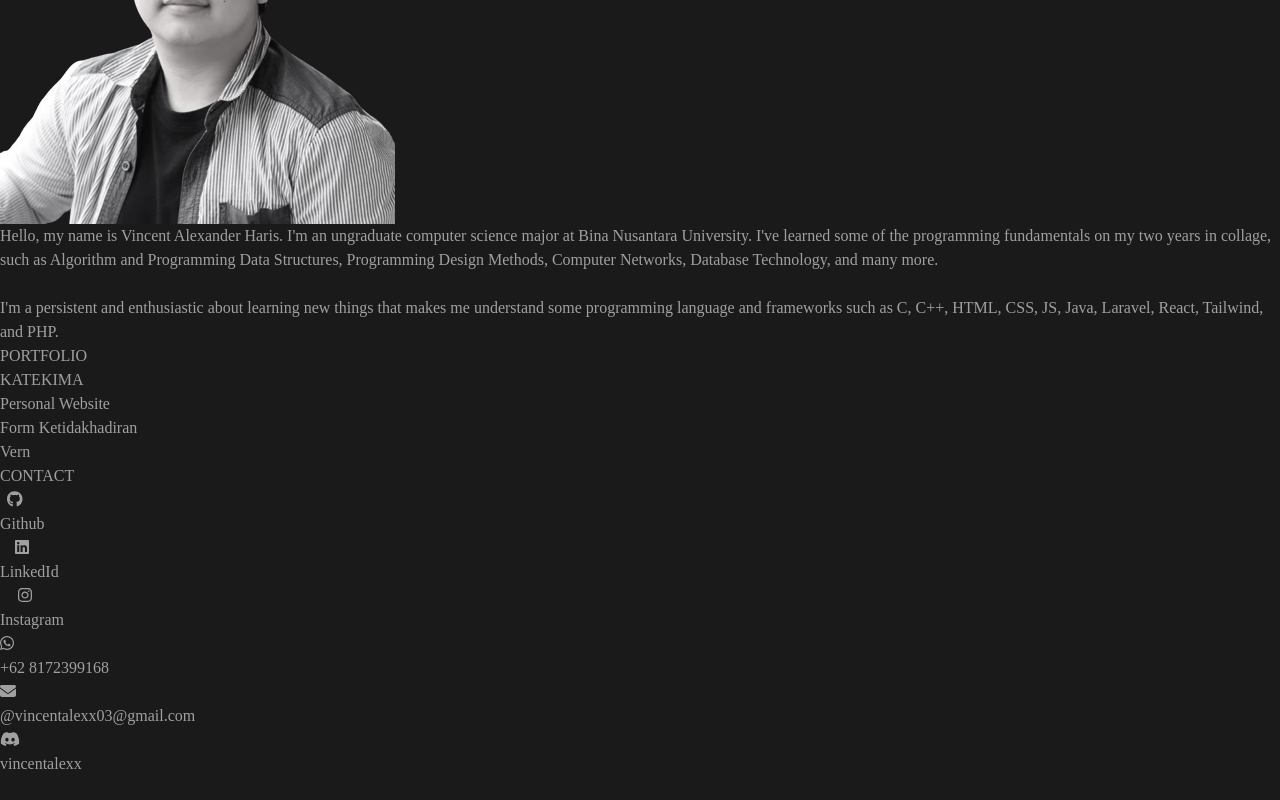
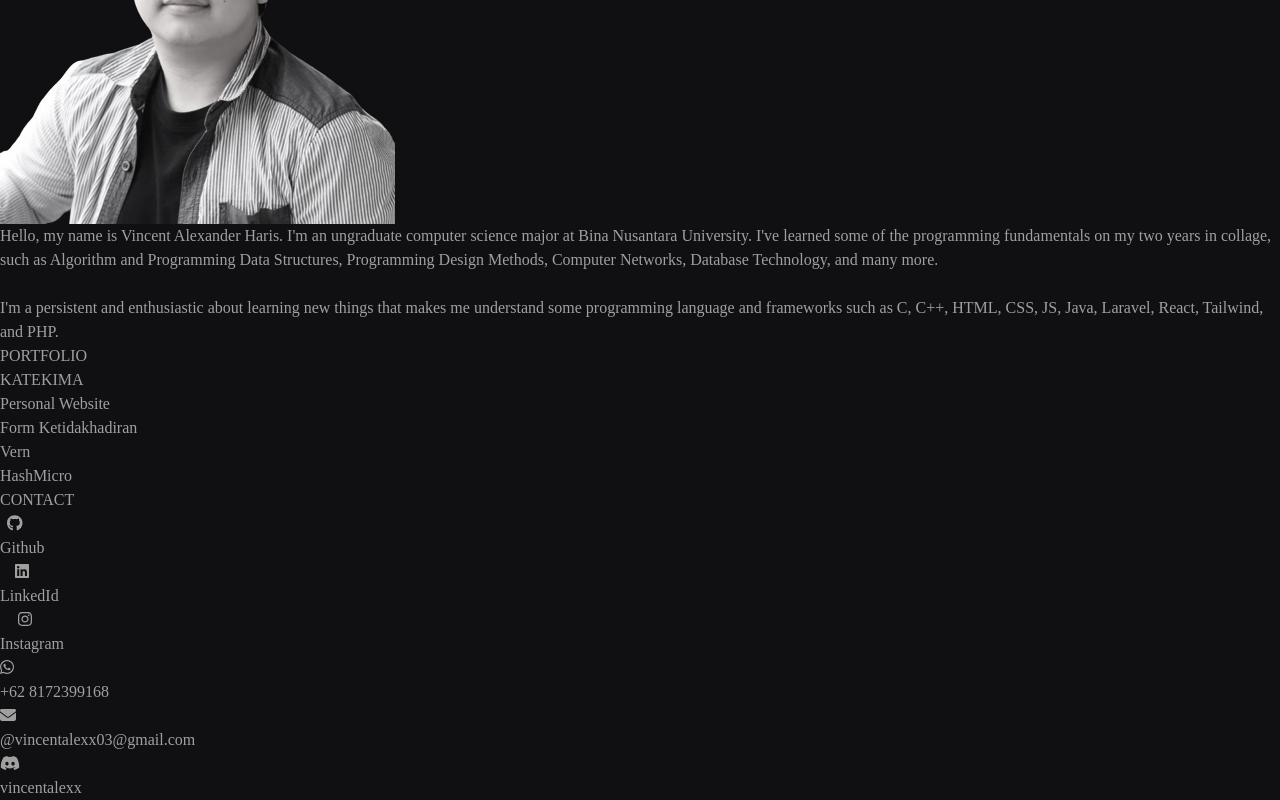
Before and after one commit to vincentalexx/personal-website, a React (Vite) app: page / in a window 1280 px wide. Shown: the part 1859-2659 px from the top of the page. Before the commit the page ends 2635 px from the top, so only its background shows below. Built offline with nearby package versions, Linux system fonts and the light colour scheme.

Commit message:
add portfolio

```diff
--- a/src/components/About.jsx
+++ b/src/components/About.jsx
@@ -14,8 +14,7 @@ const About = () => {
                     <p className='mx-auto max-w-2xl text-xl md:text-lg lg:text-2xl mt-4 md:mt-12'>
                         Hello, my name is Vincent Alexander Haris. I'm an ungraduate computer science major at Bina Nusantara University. I've learned some of the programming fundamentals on my two years in collage, such as Algorithm and Programming Data Structures, Programming Design Methods, Computer Networks, Database Technology, and many more.
                         <br /> <br />
-                        I'm a persistent and
-enthusiastic about learning new things that makes me understand some programming language and frameworks such as C, C++, HTML, CSS, JS, Java, Laravel, React, Tailwind, and PHP.
+                        I'm a persistent and enthusiastic about learning new things that makes me understand some programming language and frameworks such as C, C++, HTML, CSS, JS, Java, Laravel, React, Tailwind, and PHP.
                     </p>
                 </div>
             </div>
--- a/src/components/Portfolio.jsx
+++ b/src/components/Portfolio.jsx
@@ -4,17 +4,21 @@ import { PortfolioList} from './PortfolioList'
 import PortfolioItem from './PortfolioItem';
 
 const Portfolio =() => {
+    let [openModal, setisOpenModal] = useState(false)
+
+    const closeModal = () => {
+        setisOpenModal(false);
+    }
     return (
         <section id="portfolio">
             <div className='h-24 lg:h-20'></div>
             <div className='mb-40 min-h-[70vh]'>
                 <span className='flex text-3xl justify-center  md:mt-[50px] lg:mt-[70px] mb-11'>PORTFOLIO</span>
-                <div className='gap-y-12 grid-cols-1 grid sm:grid-cols-2 xl:grid-cols-3 2xl:grid-cols-4 py-4 md:mx-16 lg:mx-20 cursor-pointer'>
+                <div className='gap-y-12 grid-cols-1 grid sm:grid-cols-2 xl:grid-cols-3 2xl:grid-cols-4 py-4 md:mx-16 lg:mx-20'>
                     {PortfolioList.map((portfolio) => {
-                        return <PortfolioItem name={portfolio.name} image={portfolio.image} link={portfolio.link} />
+                        return <PortfolioItem key={portfolio.id} name={portfolio.name} image={portfolio.image} link={portfolio.link} onclick={() => setisOpenModal(!openModal)} />
                     })}
                 </div>
-                {/* {openModal && <Modal closeModal={setOpenModal} />} */}
             </div>
         </section>
     );
--- a/src/components/PortfolioItem.jsx
+++ b/src/components/PortfolioItem.jsx
@@ -3,7 +3,7 @@ import React from 'react'
 function PortfolioItem({ image, name, link }) {
   return (
     <div className='group/modal min-w-[300px] min-h-[300px] md:min-h-[300px] md:min-w-[300px] lg:h-72 lg:w-72 justify-center mx-auto transition-all ease-out '>
-      <a href={link}>
+      <a href="#portfolio">
         <div className='opacity-0 group-hover/modal:opacity-100 absolute min-w-[300px] min-h-[300px] md:min-h-[300px] md:min-w-[300px] lg:h-72 lg:w-72 transition-all ease-out duration-500'>
           <p className='text-white font-bold text-center align-middle mt-[37%] md:mt-[39%] mx-auto text-3xl'> {name} </p>
         </div>
--- a/src/components/PortfolioList.jsx
+++ b/src/components/PortfolioList.jsx
@@ -2,26 +2,42 @@ import katekima from '../assets/image/katekima.png'
 import portfolio from '../assets/image/portfolio.png'
 import staging from '../assets/image/staging.png'
 import vern from '../assets/image/vern.png'
+import hashmicro from '../assets/image/hashmicro.png'
 
 export const PortfolioList = [
     {
+        id: '1',
         name: 'KATEKIMA',
         image: katekima,
-        link: 'https://github.com/vincentalexx/KATEKIMA.git'
+        link: 'https://github.com/vincentalexx/KATEKIMA.git',
+        description: 'Katekima is a photocopy company warehouse database management team project for the Software Engineering.',
     },
     {
+        id: '2',
         name: 'Personal Website',
         image: portfolio,
-        link: 'https://github.com/vincentalexx/personal-website.git'
+        link: 'https://github.com/vincentalexx/personal-website.git',
+        description: 'Personal Website.'
     },
     {
+        id: '3',
         name: 'Form Ketidakhadiran',
         image: staging,
-        link: 'https://github.com/vincentalexx/Staging.git'
+        link: 'https://github.com/vincentalexx/Staging.git',
+        description: 'Form Ketidakhadiran is a form for apply for permission of activity in GII Hok Im Tong Gardujati Bandung Church.',
     },
     {
+        id: '4',
         name: 'Vern',
         image: vern,
-        link: 'https://github.com/vincentalexx/Vern.git'
+        link: 'https://github.com/vincentalexx/Vern.git',
+        description: 'Vern is a car rental project for the Web Programming subject',
+    },
+    {
+        id: '5',
+        name: 'HashMicro',
+        image: hashmicro,
+        link: 'https://github.com/vincentalexx/Hashmicro.git',
+        description: 'This is a project for the PT HashMicro Solusi Indonesia test',
     },
 ];
--- a/src/index.css
+++ b/src/index.css
@@ -4,7 +4,7 @@
 
 body {
     color: #a0a0a0;
-    background: rgb(27, 26, 26);
+    background: #100F11;
     overflow-x: hidden;
     -webkit-font-smoothing: antialiased;
     -moz-osx-font-smoothing: grayscale;
```
Also changed, not shown: src/components/Modal.jsx (added, +8 -0 lines), src/assets/image/hashmicro.png (added), src/assets/image/portfolio.png.
